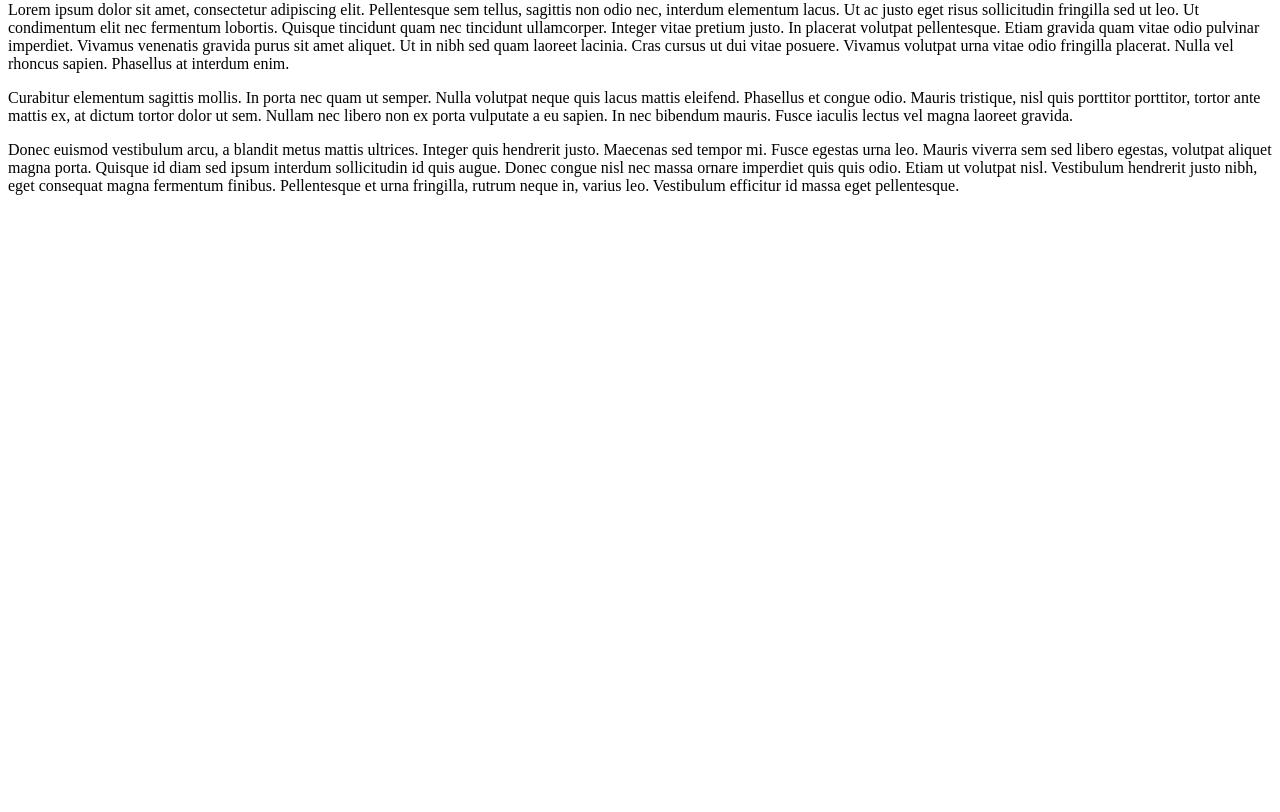
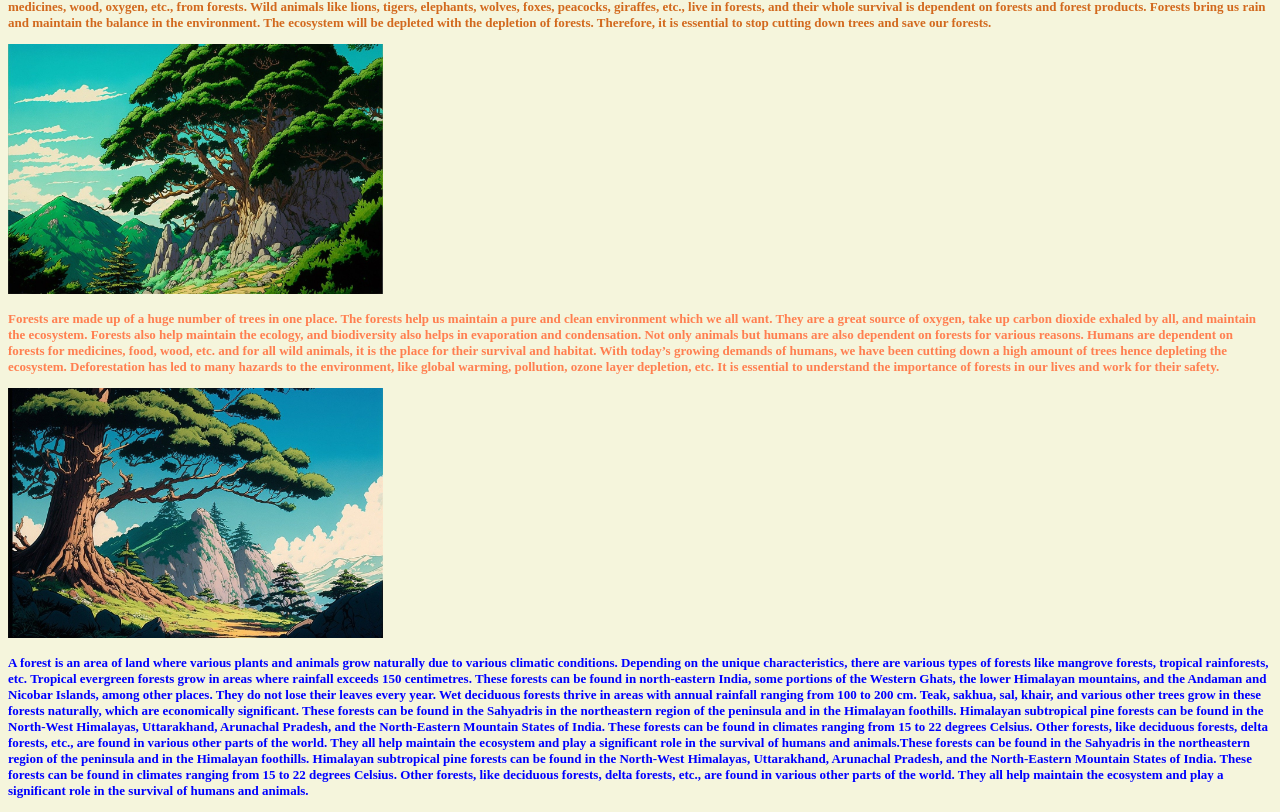
Before and after one commit to Sathishdevops38/web-development, a plain HTML site: page public/about.html in a window 1280 px wide. Shown: the part 65-877 px from the top of the page. Before the commit the page ends 800 px from the top, so only its background shows below. Drawn offline with Linux system fonts and the light colour scheme.

Commit message:
css changes are added

```diff
--- a/public/about.html
+++ b/public/about.html
@@ -1,20 +1,71 @@
-<h1>About Me</h1>
-<p>Lorem ipsum dolor sit amet, consectetur adipiscing elit. Pellentesque sem tellus, sagittis non odio nec, interdum
-  elementum lacus. Ut ac justo eget risus sollicitudin fringilla sed ut leo. Ut condimentum elit nec fermentum lobortis.
-  Quisque tincidunt quam nec tincidunt ullamcorper. Integer vitae pretium justo. In placerat volutpat pellentesque.
-  Etiam
-  gravida quam vitae odio pulvinar imperdiet. Vivamus venenatis gravida purus sit amet aliquet. Ut in nibh sed quam
-  laoreet lacinia. Cras cursus ut dui vitae posuere. Vivamus volutpat urna vitae odio fringilla placerat. Nulla vel
-  rhoncus sapien. Phasellus at interdum enim.</p>
+<!DOCTYPE html>
+<html lang="en">
 
-<p>Curabitur elementum sagittis mollis. In porta nec quam ut semper. Nulla volutpat neque quis lacus mattis eleifend.
-  Phasellus et congue odio. Mauris tristique, nisl quis porttitor porttitor, tortor ante mattis ex, at dictum tortor
-  dolor
-  ut sem. Nullam nec libero non ex porta vulputate a eu sapien. In nec bibendum mauris. Fusce iaculis lectus vel magna
-  laoreet gravida.</p>
+<head>
+    <meta charset="UTF-8">
+    <title id="title">About Me</title>
+    <style>
+        html {
+            background-color: beige;
+            font-size: medium;
+        }
 
-<p>Donec euismod vestibulum arcu, a blandit metus mattis ultrices. Integer quis hendrerit justo. Maecenas sed tempor mi.
-  Fusce egestas urna leo. Mauris viverra sem sed libero egestas, volutpat aliquet magna porta. Quisque id diam sed ipsum
-  interdum sollicitudin id quis augue. Donec congue nisl nec massa ornare imperdiet quis quis odio. Etiam ut volutpat
-  nisl. Vestibulum hendrerit justo nibh, eget consequat magna fermentum finibus. Pellentesque et urna fringilla, rutrum
-  neque in, varius leo. Vestibulum efficitur id massa eget pellentesque.</p>
+        #title {
+            color: brown;
+            font-size: medium;
+            font-weight: 600;
+            font-style: italic
+        }
+
+        h1 {
+            color: black;
+            font-size: larger;
+            font-style: italic;
+            font-weight: 900;
+        }
+
+        #p1 {
+            color: chocolate;
+            font-size: small;
+            font-weight: 800;
+            font-style: initial;
+        }
+
+        #p2 {
+            color: coral;
+            font-size: small;
+            font-weight: 900;
+            font-style: initial;
+        }
+
+        #p3 {
+            color: blue;
+            font-size: small;
+            font-weight: bolder;
+            font-style: normal;
+        }
+    </style>
+</head>
+
+<body>
+    <h1>About Me</h1>
+    <p id="p1">Forests are essential for animals as well as for humans. Humans are dependent on forests for various reasons, and animals are dependent on forests for their habitat and survival. We get various types of fruits, vegetables, medicines, wood, oxygen,
+        etc., from forests. Wild animals like lions, tigers, elephants, wolves, foxes, peacocks, giraffes, etc., live in forests, and their whole survival is dependent on forests and forest products. Forests bring us rain and maintain the balance in the
+        environment. The ecosystem will be depleted with the depletion of forests. Therefore, it is essential to stop cutting down trees and save our forests.</p>
+    <img src="../assets/images/forest.jpg" height="250">
+    <p id="p2">Forests are made up of a huge number of trees in one place. The forests help us maintain a pure and clean environment which we all want. They are a great source of oxygen, take up carbon dioxide exhaled by all, and maintain the ecosystem. Forests
+        also help maintain the ecology, and biodiversity also helps in evaporation and condensation. Not only animals but humans are also dependent on forests for various reasons. Humans are dependent on forests for medicines, food, wood, etc. and for
+        all wild animals, it is the place for their survival and habitat. With today’s growing demands of humans, we have been cutting down a high amount of trees hence depleting the ecosystem. Deforestation has led to many hazards to the environment,
+        like global warming, pollution, ozone layer depletion, etc. It is essential to understand the importance of forests in our lives and work for their safety.</p>
+    <img src="../assets/images/forest2.jpg" height="250">
+    <p id="p3">A forest is an area of land where various plants and animals grow naturally due to various climatic conditions. Depending on the unique characteristics, there are various types of forests like mangrove forests, tropical rainforests, etc. Tropical
+        evergreen forests grow in areas where rainfall exceeds 150 centimetres. These forests can be found in north-eastern India, some portions of the Western Ghats, the lower Himalayan mountains, and the Andaman and Nicobar Islands, among other places.
+        They do not lose their leaves every year. Wet deciduous forests thrive in areas with annual rainfall ranging from 100 to 200 cm. Teak, sakhua, sal, khair, and various other trees grow in these forests naturally, which are economically significant.
+        These forests can be found in the Sahyadris in the northeastern region of the peninsula and in the Himalayan foothills. Himalayan subtropical pine forests can be found in the North-West Himalayas, Uttarakhand, Arunachal Pradesh, and the North-Eastern
+        Mountain States of India. These forests can be found in climates ranging from 15 to 22 degrees Celsius. Other forests, like deciduous forests, delta forests, etc., are found in various other parts of the world. They all help maintain the ecosystem
+        and play a significant role in the survival of humans and animals.These forests can be found in the Sahyadris in the northeastern region of the peninsula and in the Himalayan foothills. Himalayan subtropical pine forests can be found in the North-West
+        Himalayas, Uttarakhand, Arunachal Pradesh, and the North-Eastern Mountain States of India. These forests can be found in climates ranging from 15 to 22 degrees Celsius. Other forests, like deciduous forests, delta forests, etc., are found in various
+        other parts of the world. They all help maintain the ecosystem and play a significant role in the survival of humans and animals.</p>
+</body>
+
+</html>
--- /dev/null
+++ b/style.css
@@ -0,0 +1,46 @@
+        html {
+            background-color: aliceblue;
+            font-size: medium;
+        }
+
+        #title {
+            color: brown;
+            font-size: medium;
+            font-weight: 600;
+            font-style: italic
+        }
+
+        h1 {
+            color: black;
+            font-size: larger;
+            font-style: italic;
+            font-weight: 500;
+        }
+
+        h2 {
+            color: cadetblue;
+            font-size: medium;
+            font-style: unset;
+            font-weight: 400;
+        }
+
+        #p1 {
+            color: chocolate;
+            font-size: small;
+            font-weight: 800;
+            font-style: initial;
+        }
+
+        #p2 {
+            color: coral;
+            font-size: large;
+            font-weight: 900;
+            font-style: initial;
+        }
+
+        #p3 {
+            color: blue;
+            font-size: x-large;
+            font-weight: bolder;
+            font-style: normal;
+        }
```
Also changed, not shown: index.html (+12 -11 lines), public/birthday-invite.html (deleted, +0 -13 lines), public/pop.html (added, +104 -0 lines), assets/images/My-Birthday.png (deleted), assets/images/My-best-Movies.png (deleted), assets/images/forest.jpg (added), assets/images/forest2.jpg (added), assets/images/prince.jpg (added).
